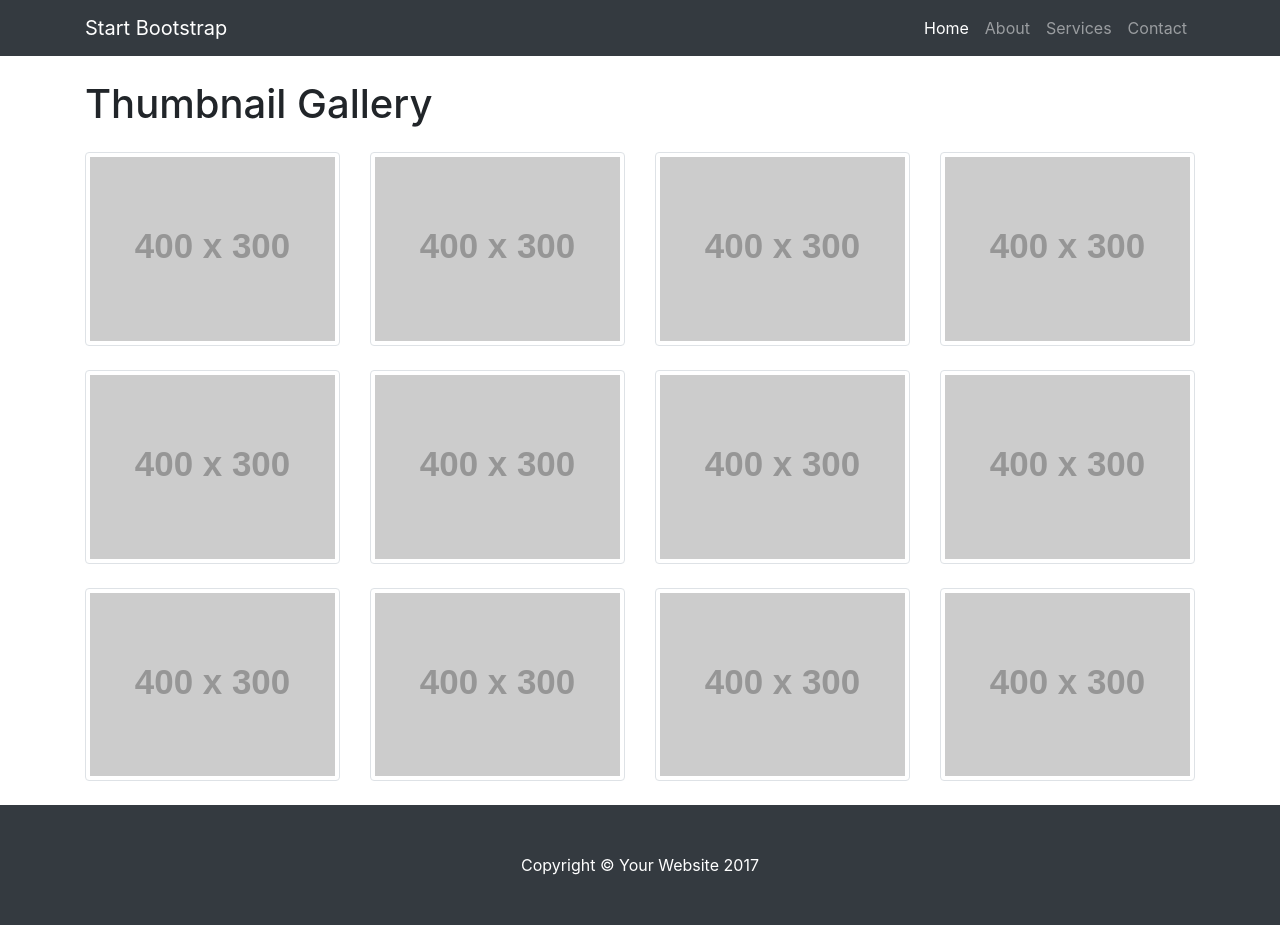
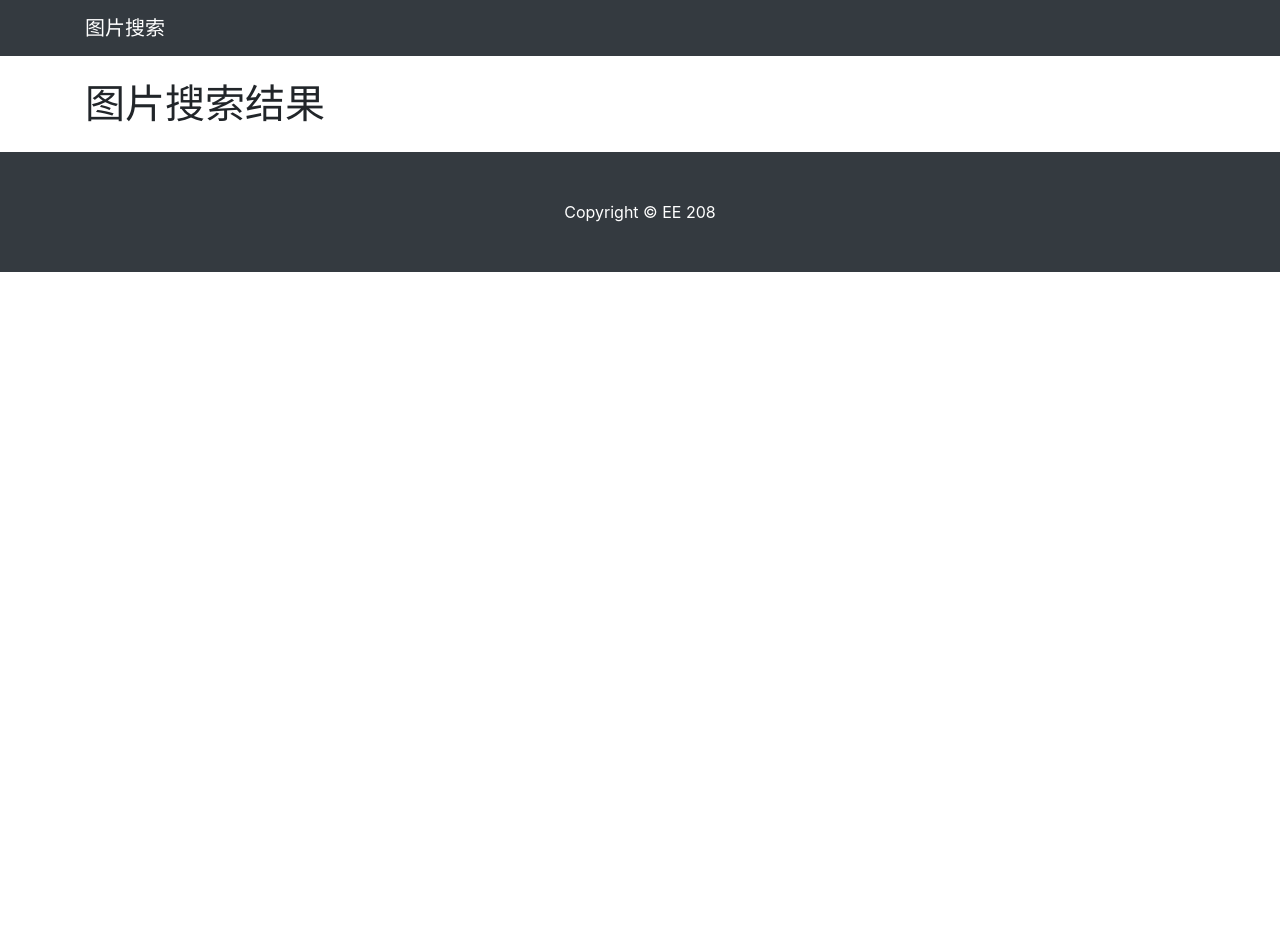
Before and after one commit to xushangning/ee208-for-myself, a Flask app: template templates/image.html in a window 1280 px wide. After the commit the page ends 272 px from the top, so only its background shows below. Run offline with Flask 2, Linux system fonts and the light colour scheme; the template is opened without the code that fills it, so the values that code supplies are empty; grey boxes labelled with a size stand in for pictures from a placeholder-image service; some libraries are stand-ins or nearby versions.

Commit message:
Build a frontend for image search

```diff
--- a/server.py
+++ b/server.py
@@ -106,4 +106,4 @@ def image_search():
     for score_doc in top_docs:
         doc = searcher.doc(score_doc.doc)
         results.append((doc.get('url'), doc.get('description'), doc.get('origin')))
-    return str(results)
+    return flask.render_template('image.html', results=results)
--- a/templates/image.html
+++ b/templates/image.html
@@ -1,32 +1,21 @@
-<!DOCTYPE html>
-<html lang="en">
-
-  <head>
-
-    <meta charset="utf-8">
-    <meta name="viewport" content="width=device-width, initial-scale=1, shrink-to-fit=no">
-    <meta name="description" content="">
-    <meta name="author" content="">
-
-    <title>Thumbnail Gallery - Start Bootstrap Template</title>
-
+{% extends "base.html" %}
+{% block title %}图片搜索结果{% endblock %}
+{% block head %}
     <!-- Bootstrap core CSS -->
-    <link href="vendor/bootstrap/css/bootstrap.min.css" rel="stylesheet">
+    <link href="{{ url_for('static', filename='vendor/bootstrap/css/bootstrap.min.css') }}" rel="stylesheet">
 
     <!-- Custom styles for this template -->
-    <link href="css/thumbnail-gallery.css" rel="stylesheet">
-
-  </head>
-
-  <body>
-
+    <link href="{{ url_for('static', filename='css/thumbnail-gallery.css') }}" rel="stylesheet">
+{% endblock %}
+{% block body %}
     <!-- Navigation -->
     <nav class="navbar navbar-expand-lg navbar-dark bg-dark fixed-top">
       <div class="container">
-        <a class="navbar-brand" href="#">Start Bootstrap</a>
+        <a class="navbar-brand" href="#">图片搜索</a>
         <button class="navbar-toggler" type="button" data-toggle="collapse" data-target="#navbarResponsive" aria-controls="navbarResponsive" aria-expanded="false" aria-label="Toggle navigation">
           <span class="navbar-toggler-icon"></span>
         </button>
+        {#
         <div class="collapse navbar-collapse" id="navbarResponsive">
           <ul class="navbar-nav ml-auto">
             <li class="nav-item active">
@@ -45,76 +34,25 @@
             </li>
           </ul>
         </div>
+        #}
       </div>
     </nav>
 
     <!-- Page Content -->
     <div class="container">
 
-      <h1 class="my-4 text-center text-lg-left">Thumbnail Gallery</h1>
+      <h1 class="my-4 text-center text-lg-left">图片搜索结果</h1>
 
       <div class="row text-center text-lg-left">
 
+      {% for result in results %}
         <div class="col-lg-3 col-md-4 col-xs-6">
-          <a href="#" class="d-block mb-4 h-100">
-            <img class="img-fluid img-thumbnail" src="http://placehold.it/400x300" alt="">
+          <a href="{{ result[2] }}" class="d-block mb-4 h-100">
+            <img class="img-fluid img-thumbnail" src="{{ result[0] }}" alt="">
+            <h6 class="text-center">{{ result[1] }}</h6>
           </a>
         </div>
-        <div class="col-lg-3 col-md-4 col-xs-6">
-          <a href="#" class="d-block mb-4 h-100">
-            <img class="img-fluid img-thumbnail" src="http://placehold.it/400x300" alt="">
-          </a>
-        </div>
-        <div class="col-lg-3 col-md-4 col-xs-6">
-          <a href="#" class="d-block mb-4 h-100">
-            <img class="img-fluid img-thumbnail" src="http://placehold.it/400x300" alt="">
-          </a>
-        </div>
-        <div class="col-lg-3 col-md-4 col-xs-6">
-          <a href="#" class="d-block mb-4 h-100">
-            <img class="img-fluid img-thumbnail" src="http://placehold.it/400x300" alt="">
-          </a>
-        </div>
-        <div class="col-lg-3 col-md-4 col-xs-6">
-          <a href="#" class="d-block mb-4 h-100">
-            <img class="img-fluid img-thumbnail" src="http://placehold.it/400x300" alt="">
-          </a>
-        </div>
-        <div class="col-lg-3 col-md-4 col-xs-6">
-          <a href="#" class="d-block mb-4 h-100">
-            <img class="img-fluid img-thumbnail" src="http://placehold.it/400x300" alt="">
-          </a>
-        </div>
-        <div class="col-lg-3 col-md-4 col-xs-6">
-          <a href="#" class="d-block mb-4 h-100">
-            <img class="img-fluid img-thumbnail" src="http://placehold.it/400x300" alt="">
-          </a>
-        </div>
-        <div class="col-lg-3 col-md-4 col-xs-6">
-          <a href="#" class="d-block mb-4 h-100">
-            <img class="img-fluid img-thumbnail" src="http://placehold.it/400x300" alt="">
-          </a>
-        </div>
-        <div class="col-lg-3 col-md-4 col-xs-6">
-          <a href="#" class="d-block mb-4 h-100">
-            <img class="img-fluid img-thumbnail" src="http://placehold.it/400x300" alt="">
-          </a>
-        </div>
-        <div class="col-lg-3 col-md-4 col-xs-6">
-          <a href="#" class="d-block mb-4 h-100">
-            <img class="img-fluid img-thumbnail" src="http://placehold.it/400x300" alt="">
-          </a>
-        </div>
-        <div class="col-lg-3 col-md-4 col-xs-6">
-          <a href="#" class="d-block mb-4 h-100">
-            <img class="img-fluid img-thumbnail" src="http://placehold.it/400x300" alt="">
-          </a>
-        </div>
-        <div class="col-lg-3 col-md-4 col-xs-6">
-          <a href="#" class="d-block mb-4 h-100">
-            <img class="img-fluid img-thumbnail" src="http://placehold.it/400x300" alt="">
-          </a>
-        </div>
+      {% endfor %}
       </div>
 
     </div>
@@ -123,15 +61,12 @@
     <!-- Footer -->
     <footer class="py-5 bg-dark">
       <div class="container">
-        <p class="m-0 text-center text-white">Copyright &copy; Your Website 2017</p>
+        <p class="m-0 text-center text-white">Copyright &copy; EE 208</p>
       </div>
       <!-- /.container -->
     </footer>
 
     <!-- Bootstrap core JavaScript -->
-    <script src="vendor/jquery/jquery.min.js"></script>
-    <script src="vendor/bootstrap/js/bootstrap.bundle.min.js"></script>
-
-  </body>
-
-</html>
+    <script src="{{ url_for('static', filename='vendor/jquery/jquery.min.js') }}"></script>
+    <script src="{{ url_for('static', filename='vendor/bootstrap/js/bootstrap.bundle.min.js') }}"></script>
+{% endblock %}
```
